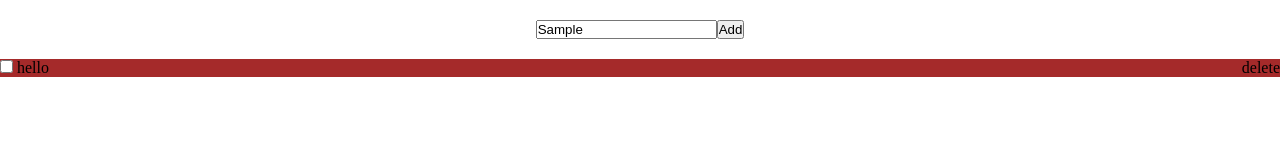
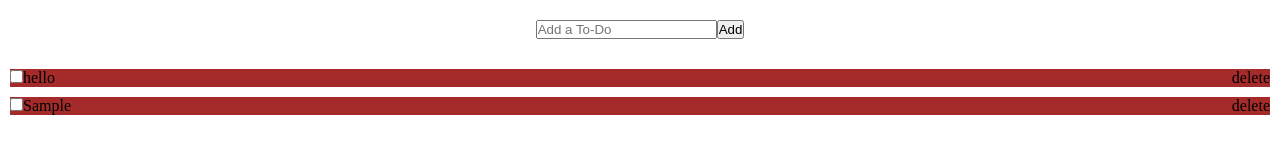
Before and after one commit to WebAhead7/Doit, a plain HTML site: page index.html in a window 1280 px wide. Both pictures are taken after typing "Sample" into the empty fields and a click on the button "Add". Drawn offline with Linux system fonts and the light colour scheme.

Commit message:
add button updating the dom

```diff
--- a/index.css
+++ b/index.css
@@ -11,10 +11,6 @@
 }
 
 li:hover {
-}
-
-ul {
-  background: brown;
 }
 
 .container {
@@ -35,3 +31,8 @@ label {
 span {
   float: right;
 }
+
+li{
+  margin: 10px;
+  background-color: brown;
+}
--- a/index.html
+++ b/index.html
@@ -9,15 +9,12 @@
   <body>
     <div class="container">
       <div class="inputContainer">
-        <input type="text" class="input" />
+        <input type="text" class="input" placeholder="Add a To-Do"/>
         <button class="addButton">Add</button>
       </div>
-      <ul>
-        <li>
-          <label for="example">
-            <input type="checkbox" id="example" /> hello
-            <span>delete</span></label
-          >
+      <ul class="list">
+        <li class="item">
+          <label for="example"><input type="checkbox"/>hello<span>delete</span></label>
         </li>
       </ul>
     </div>
--- a/index.js
+++ b/index.js
@@ -7,6 +7,7 @@ function makeNote(message) {
     date: new Date(),
     id: counter++,
     checked: false,
+    trash:false
   };
 }
 
@@ -15,7 +16,14 @@ function addNote(note) {
 }
 
 function deleteNote(id) {
-  notes = notes.filter((note) => note.id !== id);
+  //notes = notes.filter((note) => note.id !== id);
+  notes.some((note) => {
+    if (note.id === id) {
+      note.delete = true;
+      return true;
+    }
+    return false;
+  });
 }
 
 function checkNote(id) {
@@ -31,9 +39,29 @@ function checkNote(id) {
 // Update DOM
 function updateNotes() {}
 
+
+
 document.querySelector('.addButton').addEventListener('click', (e) => {
   const input = document.querySelector('.input').value;
+  const list = document.querySelector('.list');
   const note = makeNote(input);
   addNote(note);
-  updateNotes();
+
+  const listElement = document.createElement("li");
+  const label = document.createElement('label');
+  const checkBtn = document.createElement('input');
+  checkBtn.setAttribute("type", "checkbox");
+  const text = document.createTextNode(input);
+  const span = document.createElement("span");
+  const spanTxt = document.createTextNode("delete");
+  listElement.appendChild(label);
+  label.appendChild(checkBtn);
+  label.appendChild(text);
+  span.appendChild(spanTxt);
+  label.appendChild(span);
+  list.appendChild(listElement);
+
+  document.querySelector('.input').value = "";
+
+
 });
```
